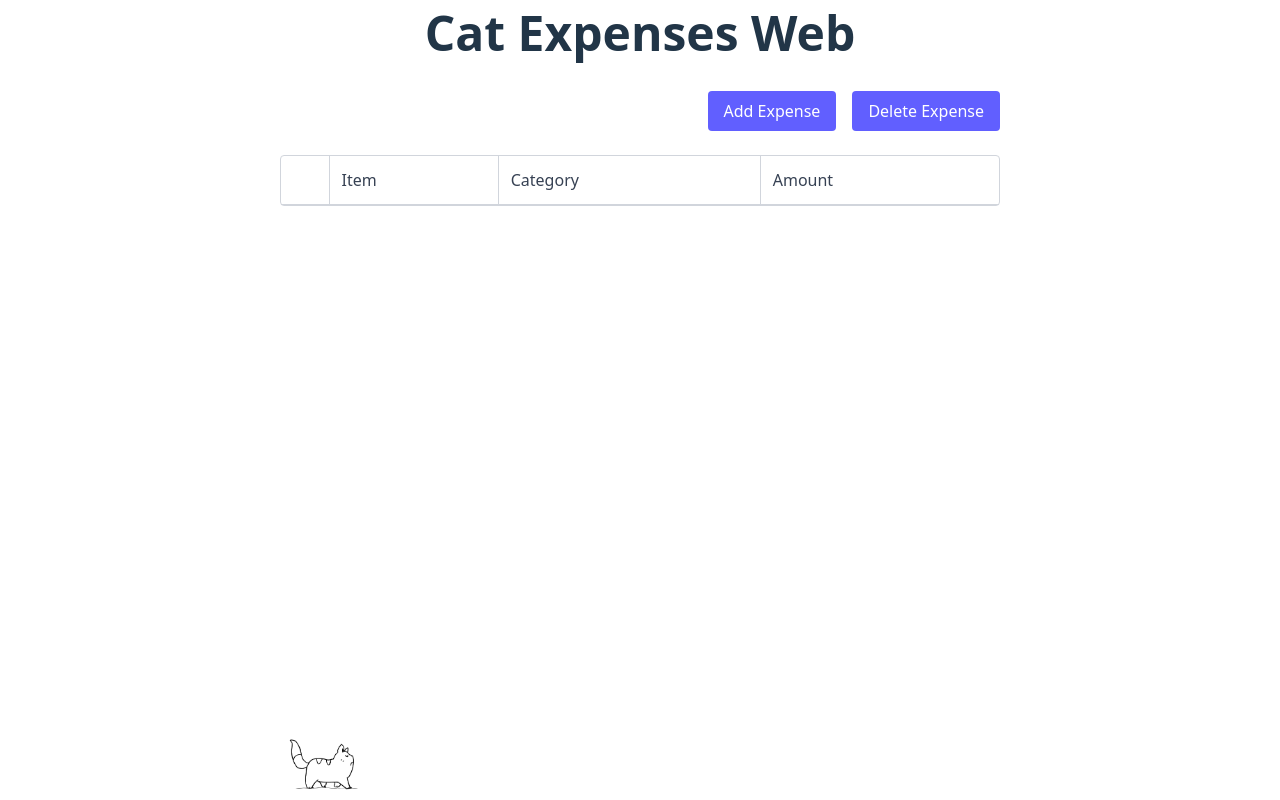
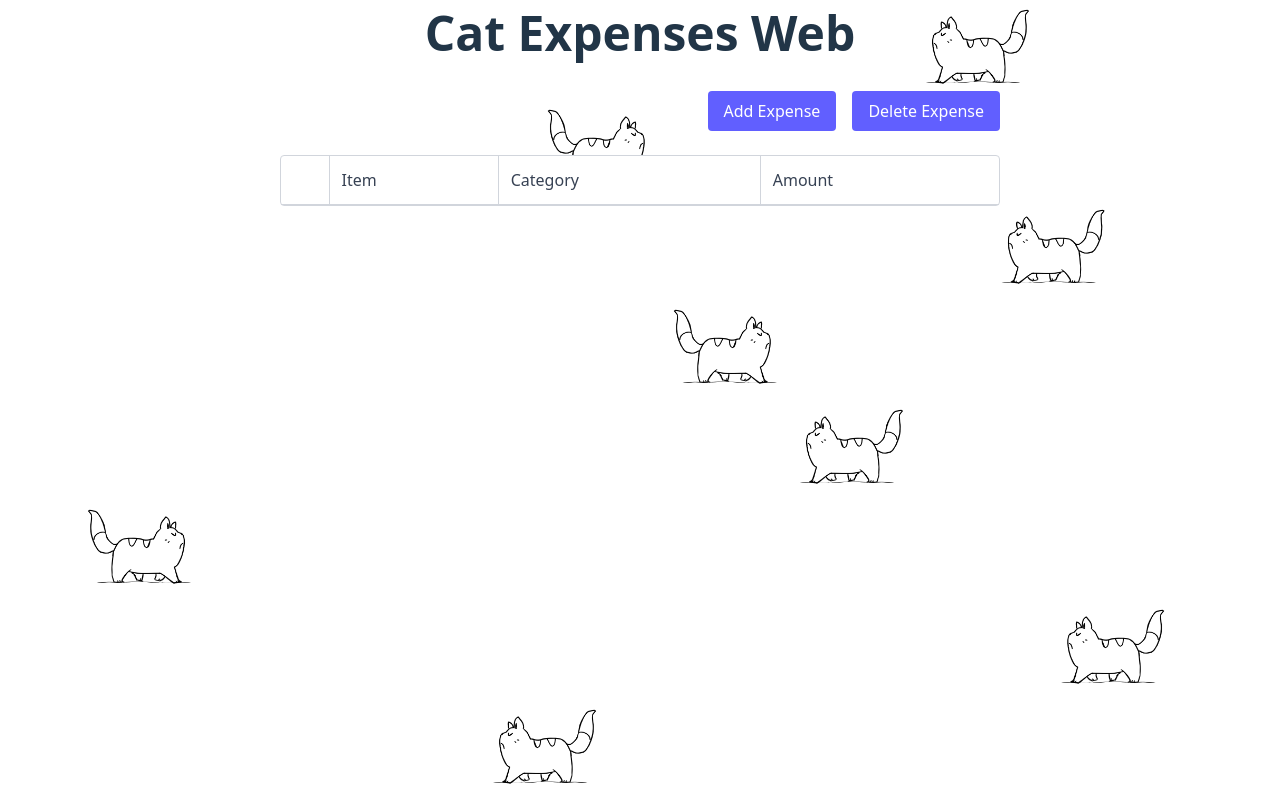
Before and after one commit to DemisRincon/cat-expenses, a React (Vite) app: page / in a window 1280 px wide. Built offline with nearby package versions, Linux system fonts and the light colour scheme.

Commit message:
chore(ui, readme): Improove to ui and readme
README file created
UI improovement
More Cats

```diff
--- a/src/App.tsx
+++ b/src/App.tsx
@@ -7,12 +7,20 @@ const App = () => {
       <header className="h-16 w-full flex justify-center items-center md:h-1/12">
         <h1 className="text-3xl font-bold md:text-5xl">Cat Expenses Web</h1>
       </header>
-      <main className="flex-grow w-full overflow-y-scroll">
+      <main className="flex-grow w-full overflow-y-scroll md:h-11/12">
         <ExpenseTracker />
       </main>
-      <footer className="h-20 w-full overflow-hidden md:h-1/12">
-        <CatWalkingAnimation />
-      </footer>
+      <div className="absolute top-0 left-0 h-screen w-full overflow-x-hidden -z-10">
+        <CatWalkingAnimation flip duration={20} startX={-100} />
+        <CatWalkingAnimation duration={12} />
+        <CatWalkingAnimation flip duration={25} />
+        <CatWalkingAnimation duration={10} />
+        <CatWalkingAnimation flip duration={15} />
+        <CatWalkingAnimation duration={30} startX={-200} />
+        <CatWalkingAnimation flip duration={30} startX={-50} />
+        <CatWalkingAnimation flip duration={10} startX={-200} />
+        <CatWalkingAnimation duration={30} startX={-50} />
+      </div>
     </div>
   );
 };
--- a/src/components/ui/cat-walking-animation.tsx
+++ b/src/components/ui/cat-walking-animation.tsx
@@ -2,14 +2,30 @@ import React from "react";
 import { motion } from "framer-motion";
 import cat from "../../assets/cat.gif";
 
-const CatWalkingAnimation: React.FC = () => {
+interface CatWalkingAnimationProps {
+  startX?: number;
+  duration?: number;
+  flip?: boolean;
+}
+
+const CatWalkingAnimation: React.FC<CatWalkingAnimationProps> = ({
+  startX = -100,
+  duration = 20,
+  flip = false,
+}) => {
   return (
     <motion.div
-      animate={{ x: [-100, window.innerWidth] }}
-      transition={{ repeat: Infinity, duration: 20, ease: "linear" }}
-      className="h-full"
+      animate={{
+        x: flip ? [window.innerWidth, startX] : [startX, window.innerWidth],
+      }}
+      transition={{ repeat: Infinity, duration, ease: "linear" }}
+      className="h-[100px]"
     >
-      <img src={cat} className="h-full" />
+      <img
+        src={cat}
+        className="h-full"
+        style={{ transform: flip ? "scaleX(-1)" : "scaleX(1)" }}
+      />
     </motion.div>
   );
 };
--- a/src/components/ui/expense-form.tsx
+++ b/src/components/ui/expense-form.tsx
@@ -1,4 +1,5 @@
 import React, { useState, type FormEvent, type ChangeEvent } from "react";
+import InputLabel from "./input-label";
 
 export interface ExpenseFormData {
   item: string;
@@ -25,6 +26,8 @@ const ExpenseForm: React.FC<ExpenseFormProps> = ({
     }
   );
 
+  const [formErrors, setFormErrors] = useState<Partial<ExpenseFormData>>({});
+
   const handleChange = (
     e: ChangeEvent<HTMLInputElement | HTMLSelectElement>
   ): void => {
@@ -33,12 +36,39 @@ const ExpenseForm: React.FC<ExpenseFormProps> = ({
       ...prev,
       [name]: value,
     }));
+    setFormErrors((prev) => ({
+      ...prev,
+      [name]: "",
+    }));
+  };
+
+  const validateForm = (): boolean => {
+    const errors: Partial<ExpenseFormData> = {};
+
+    if (!formData.item.trim()) {
+      errors.item = "Item is required.";
+    }
+
+    if (!formData.category) {
+      errors.category = "Category is required.";
+    }
+
+    if (
+      !formData.amount ||
+      isNaN(Number(formData.amount)) ||
+      Number(formData.amount) <= 0
+    ) {
+      errors.amount = "Amount must be a positive number.";
+    }
+
+    setFormErrors(errors);
+    return Object.keys(errors).length === 0;
   };
 
   const handleSubmit = (e: FormEvent<HTMLFormElement>): void => {
     e.preventDefault();
 
-    if (!formData.item || !formData.category || !formData.amount) {
+    if (!validateForm()) {
       return;
     }
 
@@ -51,10 +81,7 @@ const ExpenseForm: React.FC<ExpenseFormProps> = ({
 
   return (
     <form onSubmit={handleSubmit} className="flex-1">
-      <div className="mb-4">
-        <label htmlFor="item" className="block mb-2">
-          Item:
-        </label>
+      <InputLabel htmlFor="item" label="Item" error={formErrors.item}>
         <input
           type="text"
           id="item"
@@ -64,12 +91,13 @@ const ExpenseForm: React.FC<ExpenseFormProps> = ({
           onChange={handleChange}
           className="w-full border border-gray-300 rounded px-3 py-2"
         />
-      </div>
+      </InputLabel>
 
-      <div className="mb-4">
-        <label htmlFor="category" className="block mb-2">
-          Category:
-        </label>
+      <InputLabel
+        htmlFor="category"
+        label="Category"
+        error={formErrors.category}
+      >
         <select
           id="category"
           name="category"
@@ -82,12 +110,9 @@ const ExpenseForm: React.FC<ExpenseFormProps> = ({
           <option value="Furniture">Furniture</option>
           <option value="Accessory">Accessory</option>
         </select>
-      </div>
+      </InputLabel>
 
-      <div className="mb-4">
-        <label htmlFor="amount" className="block mb-2">
-          Amount:
-        </label>
+      <InputLabel htmlFor="amount" label="Amount" error={formErrors.amount}>
         <input
           type="number"
           id="amount"
@@ -97,7 +122,7 @@ const ExpenseForm: React.FC<ExpenseFormProps> = ({
           onChange={handleChange}
           className="w-full border border-gray-300 rounded px-3 py-2"
         />
-      </div>
+      </InputLabel>
 
       <div className="flex justify-end mt-6">
         <button
--- a/src/components/ui/expenses-table.tsx
+++ b/src/components/ui/expenses-table.tsx
@@ -16,7 +16,7 @@ const ExpenseTable: React.FC<ExpenseTableProps> = ({
   expenses,
   onToggleSelection,
 }) => (
-  <div className="border border-gray-300 rounded">
+  <div className="border border-gray-300 rounded bg-white">
     <table className="w-full border-collapse">
       <thead>
         <tr className="border-b border-gray-300">
--- /dev/null
+++ b/src/components/ui/input-label.tsx
@@ -0,0 +1,25 @@
+interface InputLabelProps {
+  htmlFor: string;
+  label: string;
+  children: React.ReactNode;
+  error?: string;
+}
+
+const InputLabel: React.FC<InputLabelProps> = ({
+  htmlFor,
+  label,
+  children,
+  error,
+}) => (
+  <div className="mb-4">
+    <label htmlFor={htmlFor} className="block mb-2">
+      {label}:
+    </label>
+    {children}
+    <div className="h-5">
+      {error && <p className="text-red-500 text-sm mt-1">{error}</p>}
+    </div>
+  </div>
+);
+
+export default InputLabel;
--- a/src/components/ui/modal-dialog.tsx
+++ b/src/components/ui/modal-dialog.tsx
@@ -21,7 +21,7 @@ const ModalDialog: React.FC<ModalDialogProps> = ({
         aria-labelledby="modal-title"
         className="fixed inset-0 flex items-center justify-center z-50"
       >
-        <div className="bg-white p-6 rounded-lg shadow-lg max-w-md w-[90%] h-[95%] md:max-w-2xl md:h-[50%] overflow-y-auto">
+        <div className="bg-white p-6 rounded-lg shadow-lg max-w-md w-[90%] h-[95%] md:max-w-2xl md:h-[60%] overflow-y-auto">
           <h2 className="text-xl font-semibold mb-4">{title}</h2>
           {children}
         </div>
```
Also changed, not shown: 1 other file (tests, documents, lock files or other folders).
